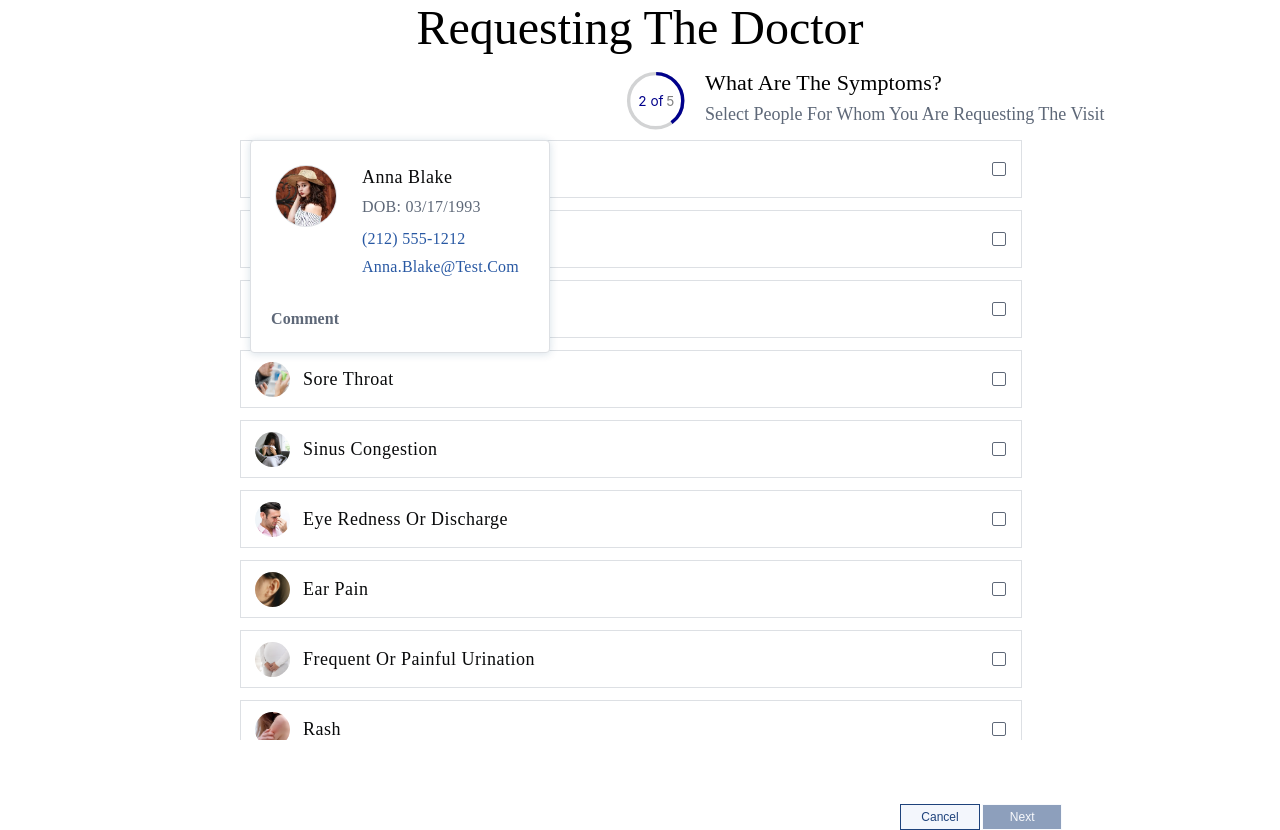
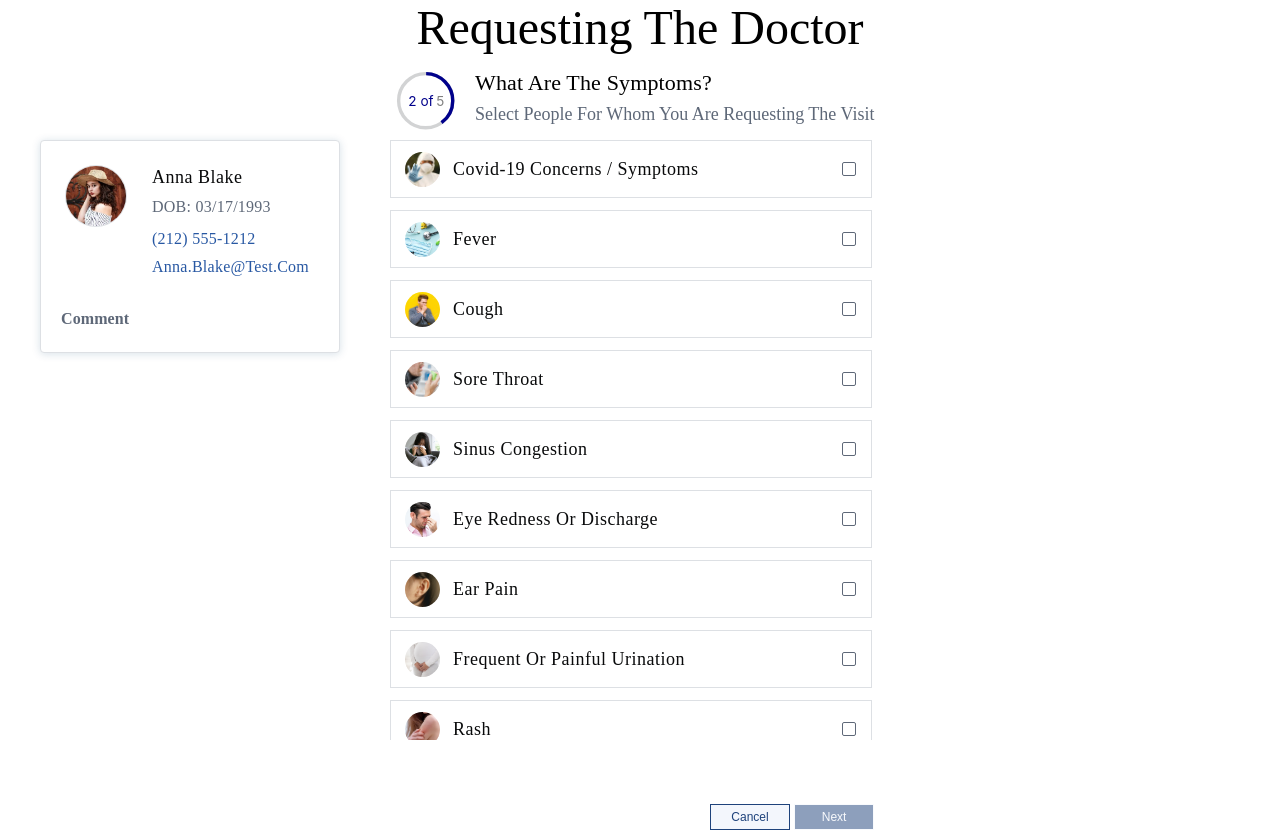
Before and after one commit to Yulia-min/HospitalProject, a React (Create React App) app in the folder hospital/: page / in a window 1280 px wide. Built offline with nearby package versions, Linux system fonts and the light colour scheme.

Commit message:
checkboxChange__11

```diff
--- a/hospital/src/Button/ButtonStyle.css
+++ b/hospital/src/Button/ButtonStyle.css
@@ -1,6 +1,6 @@
 .button{
     display: flex;
-    margin-left: 1100px;
+    margin-left: 720px;
     margin-top: 40px;
 }
 
@@ -84,7 +84,7 @@
 @media screen and (min-width: 1200px) {
     .button{
         display: flex;
-        margin-left: 900px;
+        margin-left: 710px;
         margin-top: 40px;
     }
 }
--- a/hospital/src/components/choice/ChoiceStyle.css
+++ b/hospital/src/components/choice/ChoiceStyle.css
@@ -86,14 +86,14 @@
     .checkbox{
         display: flex;
         justify-content: center;
-        width: 10000px;
+        width: 11300px;
         margin-bottom: 24px;
         height: 600px;
     }
 
     .checkbox__full{
         height: 100%;
-        width: 800px;
+        width: 500px;
         overflow: scroll;
         overflow-x:hidden;
     }
@@ -103,7 +103,7 @@
         justify-content: space-between;
         align-items: center;
         border: 1px solid #DDE0E4;
-        width: 780px;
+        width: 480px;
         margin-bottom: 12px;
     }
 }
--- a/hospital/src/components/comment/CommentStyle.css
+++ b/hospital/src/components/comment/CommentStyle.css
@@ -39,6 +39,6 @@
         display: flex;
         margin: 0 auto;
         position: relative;
-        width: 790px;
+        width: 500px;
     }
 }
--- a/hospital/src/components/diagramm/DiagrammStyle.css
+++ b/hospital/src/components/diagramm/DiagrammStyle.css
@@ -8,6 +8,7 @@
     display: flex;
     width: 500px;
     margin-left: 620px;
+    margin: 0% auto;
 }
 
 .display__text{
@@ -34,8 +35,6 @@
 
 @media screen and (min-width: 1200px) {
     .display__article{
-        display: flex;
-        width: 600px;
-        margin-left: 620px;
+      margin: 0% auto;
     }
 }
--- a/hospital/src/components/profile/ProfileStyle.css
+++ b/hospital/src/components/profile/ProfileStyle.css
@@ -128,7 +128,7 @@
     .profile{
         position: absolute;
         width: 300px;
-        margin-left: 250px;
+        margin-left: 40px;
         background: #FFFFFF;
         border: 1px solid #DDE0E4;
         box-sizing: border-box;
```
